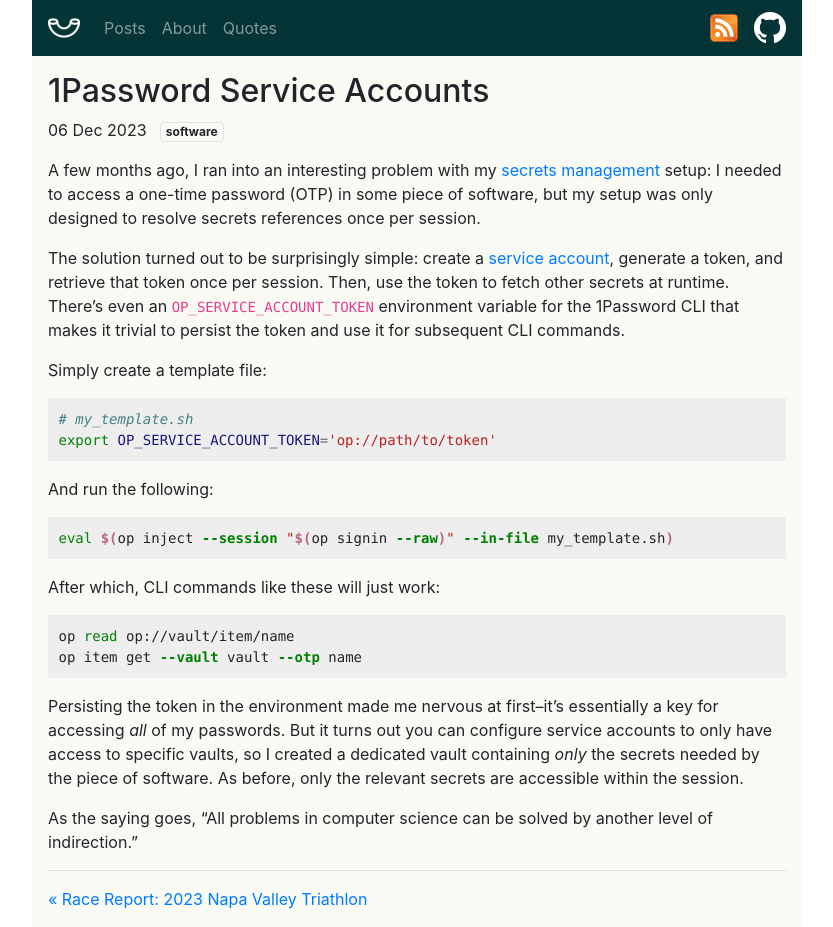
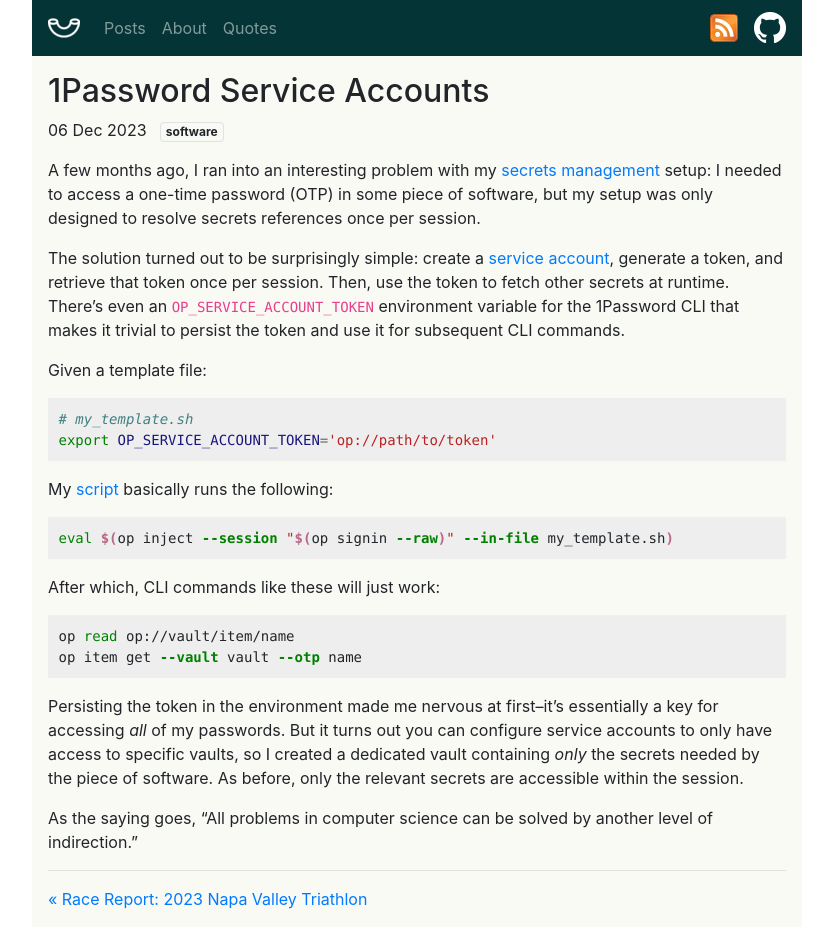
Before and after one commit to mackorone/mackorone.github.io, a Jekyll site: the page built from _posts/2023-12-06-1password-service-accounts.md, in a window 1280 px wide. Shown: the whole page, without its empty margins (223-1056 px from the left). Built offline with Jekyll 4.4.1, drawn with Linux system fonts in a browser that asks for light colours; nearby versions of some CDN libraries.

Commit message:
Minor correction to service accounts post

````diff
--- a/_posts/2023-12-06-1password-service-accounts.md
+++ b/_posts/2023-12-06-1password-service-accounts.md
@@ -15,12 +15,13 @@
 `OP_SERVICE_ACCOUNT_TOKEN` environment variable for the 1Password CLI that makes
 it trivial to persist the token and use it for subsequent CLI commands.
 
-Simply create a template file:
+Given a template file:
 ```bash
 # my_template.sh
 export OP_SERVICE_ACCOUNT_TOKEN='op://path/to/token'
 ```
-And run the following:
+My [script](https://github.com/mackorone/dotfiles/blob/main/bashrc/secrets.sh)
+basically runs the following:
 ```bash
 eval $(op inject --session "$(op signin --raw)" --in-file my_template.sh)
 ```
````
